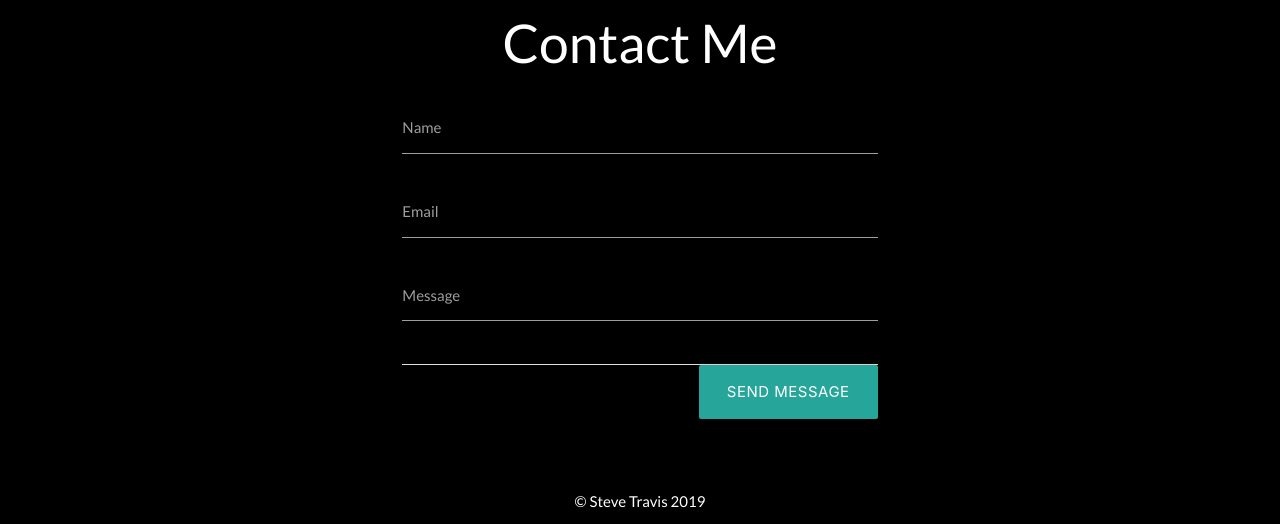
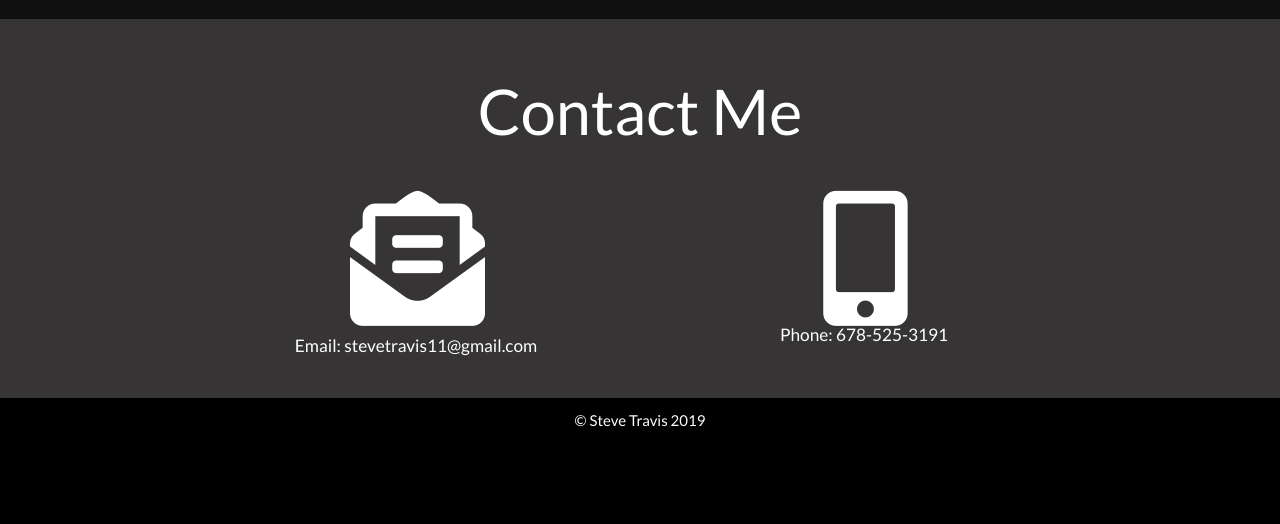
Before and after one commit to stravis11/portfolio, a plain HTML site: page index.html in a window 1280 px wide. Shown: the part 2781-3305 px from the top of the page. After the commit the page ends 3224 px from the top, so only its background shows below. Drawn offline with nearby package versions, Linux system fonts and the light colour scheme.

Commit message:
updated contact section

```diff
--- a/assets/css/style.css
+++ b/assets/css/style.css
@@ -2,6 +2,9 @@ body {
   background-color: black;
   color: rgba(255, 255, 255, 0.8);
   font-family: "Lato", sans-serif;
+}
+a {
+  color: inherit;
 }
 
 #landing {
@@ -20,3 +23,15 @@ body {
 #contact {
   color: white;
 }
+
+.input-field [type="text"] {
+  color: white;
+}
+
+.input-field [type="email"] {
+  color: white;
+}
+
+.materialize-textarea {
+  color: white;
+}
--- a/index.html
+++ b/index.html
@@ -93,9 +93,9 @@
       </div>
     </div>
     <!--Work-->
-    <div class="section" style="background-color: #141414;" id="work">
+    <div class="section" style="background-color: rgb(54, 52, 52);" id="work">
       <div class="container">
-        <h3 class="header text_b center">My Projects</h3>
+        <h1 class="header text_b center">My Projects</h1>
         <div class="row ">
           <div class="col s12 m12 l4">
             <div class="card hoverable black">
@@ -275,46 +275,33 @@
       </ul>
     </div>
     <!-- Contact Me Section -->
-    <div class="container" id="contact">
-      <div class="row">
-        <div class="col m10 offset-m1 s12">
-          <h2 class="center-align">Contact Me</h2>
-          <div class="row">
-            <form class="col m8 offset-m2 s12">
-              <div class="row">
-                <div class="input-field col s12">
-                  <input id="name" type="text" />
-                  <label for="name">Name</label>
-                </div>
-                <div class="input-field col s12">
-                  <input id="email" type="email" class="form-input" />
-                  <label for="email">Email</label>
-                </div>
-                <div class="input-field col s12">
-                  <textarea
-                    id="message"
-                    class="materialize-textarea"
-                  ></textarea>
-                  <label for="message">Message</label>
-                </div>
-              </div>
+    <div
+      class="section"
+      style="background-color: rgb(54, 52, 52);"
+      id="contact"
+    >
+      <div class="container">
+        <div class="row">
+          <h1 class="center white-text">
+            Contact Me
+          </h1>
+        </div>
+        <div class="row center">
+          <div class="col s12 m12 l6">
+            <a href="mailto:stevetravis11@gmail.com"
+              ><img class="responsive-img"/>
 
-              <div class="divider"></div>
-              <div class="row">
-                <div class="col m12">
-                  <p class="right-align">
-                    <button
-                      class="btn btn-large waves-effect waves-light"
-                      type="button"
-                      name="action"
-                    >
-                      Send Message
-                    </button>
-                  </p>
-                </div>
-              </div>
-            </form>
+              <i class="fas fa-envelope-open-text fa-9x"></i
+            ></a>
+            <h6 class="center">Email: stevetravis11@gmail.com</h6>
           </div>
+
+          <div class="col s12 m12 l6">
+            <img class="responsive-img" />
+            <i class="fas fa-mobile-alt fa-9x"></i>
+          </div>
+
+          <h6 class="center">Phone: 678-525-3191</h6>
         </div>
       </div>
     </div>
```
